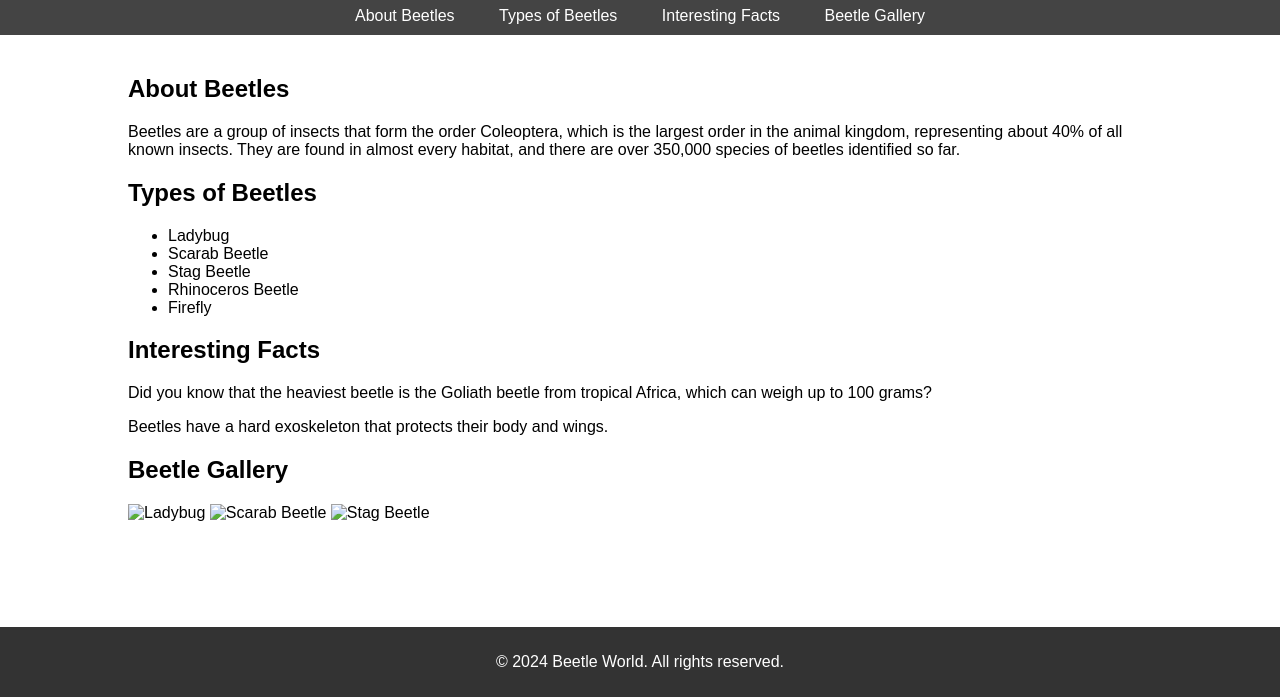
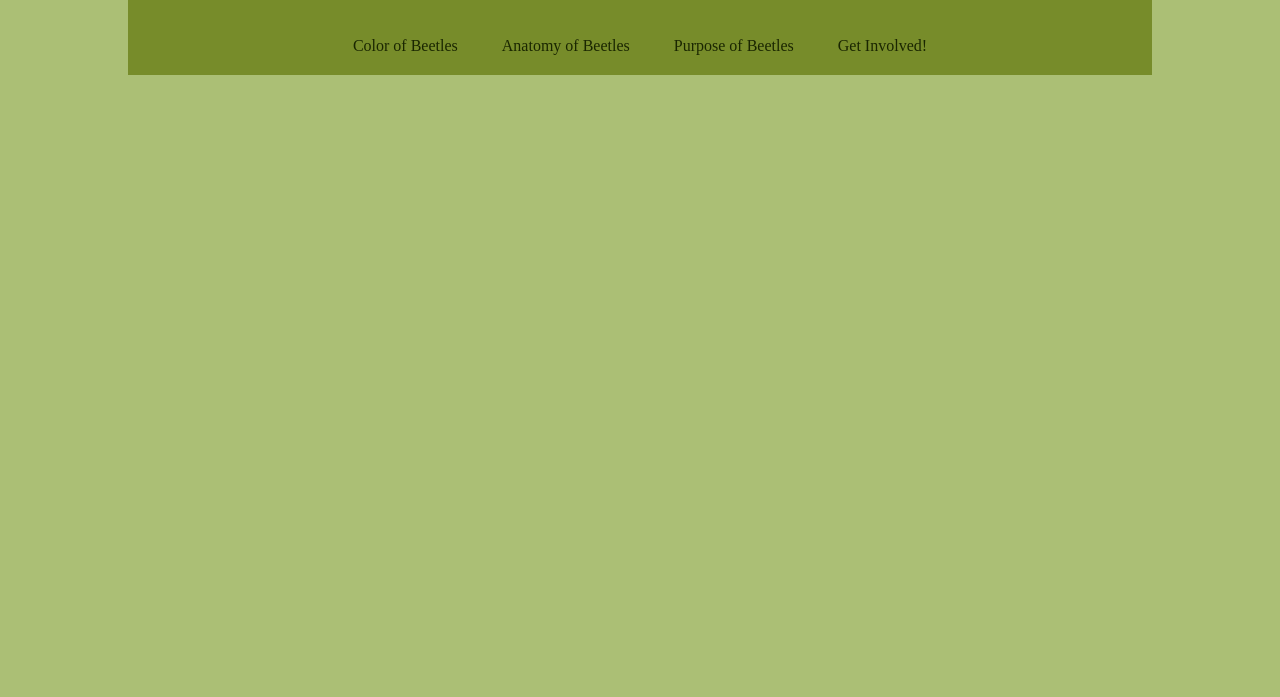
Before and after one commit to ikiekhofer/LIS351izzy.github.io, a plain HTML site: page Beetle.html in a window 1280 px wide. Shown: the part 103-800 px from the top of the page. Drawn offline with Linux system fonts and the light colour scheme.

Commit message:
Update Beetle.html

```diff
--- a/Beetle.html
+++ b/Beetle.html
@@ -1,33 +1,36 @@
 <!DOCTYPE html>
 <html lang="en">
 <head>
-    <meta charset="UTF-8">
-    <meta name="viewport" content="width=device-width, initial-scale=1.0">
+    <meta http-equiv="Content-Type"
+      content="text/html; charset=utf-8">
+
     <title>Beetle World</title>
     <style>
         body {
-            font-family: Arial, sans-serif;
+            font-family: Times New Roman, sans-serif;
             margin: 0;
             padding: 0;
+            background-color: #ABBF75; /* Green background */
         }
         header {
-            background-color: #333;
-            color: #fff;
+            background-color: #778c2a;
+            color: #1a2601;
             padding: 10px 20px;
             text-align: center;
         }
         nav {
-            background-color: #444;
+            background-color: #778c2a;
             padding: 10px;
             text-align: center;
         }
         nav a {
-            color: #fff;
+            color: #1a2601;
             text-decoration: none;
             padding: 10px 20px;
+            display: inline-block; /* Display navigation links side by side */
         }
         nav a:hover {
-            background-color: #666;
+            background-color: #A8BF75;
         }
         .container {
             width: 80%;
@@ -35,55 +38,96 @@
             padding: 20px;
         }
         footer {
-            background-color: #333;
-            color: #fff;
+            background-color: #778c2a;
+            color: #1a2601;
             text-align: center;
             padding: 10px 0;
-            position: fixed;
             bottom: 0;
             width: 100%;
         }
+        .content {
+            display: none;
+        }
+
+        .content.active {
+            display: block;
+        }
     </style>
+
 </head>
 <body>
-    <header>
-        <h1>Welcome to Beetle World</h1>
-    </header>
-    <nav>
-        <a href="#about">About Beetles</a>
-        <a href="#types">Types of Beetles</a>
-        <a href="#facts">Interesting Facts</a>
-        <a href="#gallery">Beetle Gallery</a>
-    </nav>
     <div class="container">
-        <section id="about">
-            <h2>About Beetles</h2>
-            <p>Beetles are a group of insects that form the order Coleoptera, which is the largest order in the animal kingdom, representing about 40% of all known insects. They are found in almost every habitat, and there are over 350,000 species of beetles identified so far.</p>
-        </section>
-        <section id="types">
-            <h2>Types of Beetles</h2>
-            <ul>
-                <li>Ladybug</li>
-                <li>Scarab Beetle</li>
-                <li>Stag Beetle</li>
-                <li>Rhinoceros Beetle</li>
-                <li>Firefly</li>
-            </ul>
-        </section>
-        <section id="facts">
-            <h2>Interesting Facts</h2>
-            <p>Did you know that the heaviest beetle is the Goliath beetle from tropical Africa, which can weigh up to 100 grams?</p>
-            <p>Beetles have a hard exoskeleton that protects their body and wings.</p>
-        </section>
-        <section id="gallery">
-            <h2>Beetle Gallery</h2>
-            <img src="beetle1.jpg" alt="Ladybug">
-            <img src="beetle2.jpg" alt="Scarab Beetle">
-            <img src="beetle3.jpg" alt="Stag Beetle">
-        </section>
+        <header>
+            <h1>Welcome to Beetle World</h1>
+        </header>
+        <nav>
+        <a  href="#" onclick="showContent('ColorofBeetles')">Color of Beetles</a>
+        <a href="#" onclick="showContent('AnatomyofBeetles')">Anatomy of Beetles</a>
+        <a href="#" onclick="showContent('PurposeofBeetles')">Purpose of Beetles</a>
+        <a href="#!" onclick="showContent('GetInvolved!')">Get Involved!</a>
+        </nav>
+
+        <div id="ColorofBeetles" class="content">
+            <h2 style="color: #590202;">Colors of Beetles</h2>
+            <p>Did you know there are thousands of differently colored beetles?</p>
+            <p>The colors of the beetles shell can change with the direction that you are looking at it! Beetles are also a variety of different colors because they need to blend into their surrondings and avoid detection by predators.</p>
+            <h3 style="color: #590202;">Here is an example of different colors of Stag Beetles!</h3>
+            <img src="/Users/izzykiekhofer/Desktop/LIS351%20Website%20/Color/colorful-image.jpeg" alt="Three different colored stag beetles">
+            <p><small><em>Beetle image: Colorful Stag Beetles by Dmitry at https://stock.adobe.com/search?k=beetles&asset_id=518815060.</em></small></p>
+        </div>
+
+        <div id="AnatomyofBeetles" class="content">
+            <h2 style="color: #590202;">Anatomy of Beetles</h2>
+            <p>Beetles have arms and legs just like us! Guess we are not that different after all.</p>
+            <p> Beetles come from the family of insects called: Coleoptera. As you can see in the image, beetles have similaily named body parts to humans such as; tibia, eye, head, and even teeth! </p>
+            <h3 style="color: #590202;">Here is the anatomy of a Japanese Stag Beetle below!</h3>
+            <img src="/Users/izzykiekhofer/Desktop/LIS351%20Website%20/Anatomy/anatomy%20of%20a%20beetle.jpeg" alt="Anatomy of a Rhinoceros beetle" width="500" height="400">
+            <p><em><small>Beetle image: Stag Beetle Anatomy by J.B. Dunlap at https://idtools.org/scarab/index.cfm?pageID=1549.</small></em></p>
+        </div>
+
+        <div id="PurposeofBeetles" class="content">
+            <h2 style="color: #590202;">Purpose of Beetles</h2>
+            <p>Did you know beetles have all different kinds of jobs and purposes?</p>
+            <h3 style="color: #590202;">Pictured below is a Dung Beetle working.</h3>
+            <img src="/Users/izzykiekhofer/Desktop/LIS351%20Website%20/Purpose/dungbeetle.webp" alt="Dung Beetle rolling up dung" width="420" height="320">
+            <p><em><small>Beetle image: Dung Beetle Working by R. Jones at https://www.smithsonianmag.com/science-nature/the-humble-dung-beetle-180967781/</small></em></p>
+            <p>Their work improves pasture by removing waste and keeps fly populations under control!</p>
+            <p>Beetles have many jobs ranging from mating to creating useable soil and eating rotten wood.</p>
+            <h3 style="color: #590202;">Here are some common purposes of beetles:</h3>
+            <ol>
+                <li> Decomposition of organic matter</li>
+                <li> Pollination of flowers</li>
+                <li> Pest control by feeding on harmful insects</li>
+                <li> Aerating soil through burrowing</li>
+                <li> Indicators of environmental health</li>
+            </ol>
+        </div>
+
+        <div id="GetInvolved!" class="content">
+            <h2 style="color: #590202;">Get Involved!</h2>
+            <p>Did you know that just like other animal species, beetles can also struggle facing extinction? One of those beetles is the Stag beetle. Below is in image of a Stag beetle posed on a log. If you want to be able to keep seeing images or even see the real life thing the Stag beetles need <b>YOUR</b> help!</p>
+            <img src="/Users/izzykiekhofer/Desktop/LIS351%20Website%20/Involvment/stag.jpeg" alt="Stag Beetles on its back legs" width="420" height="320">
+             <p><em><small>Beetle image: Stag Beetle by T. Bruder at https://stock.adobe.com/search?k=totholzbewohner&asset_id=111879118</small></em></p>
+            <p>Click the link below to donate to help endangered beetles!</p>
+            <a href="https://donate.ptes.org/newpublic/index2.aspx?content=stags20">Donate to Stag Beetles!</a>
+        </div>
     </div>
-    <footer>
-        <p>&copy; 2024 Beetle World. All rights reserved.</p>
-    </footer>
+
+    <script>
+        function showContent(id) {
+            // Hide all content
+            var contents = document.querySelectorAll('.content');
+            contents.forEach(function(content) {
+                content.classList.remove('active');
+            });
+
+            // Show the selected content section
+            var selectedContent = document.getElementById(id);
+            selectedContent.classList.add('active');
+
+            // Scroll to the selected content
+            selectedContent.scrollIntoView({ behavior: 'smooth' });
+        }
+    </script>
 </body>
 </html>
```
